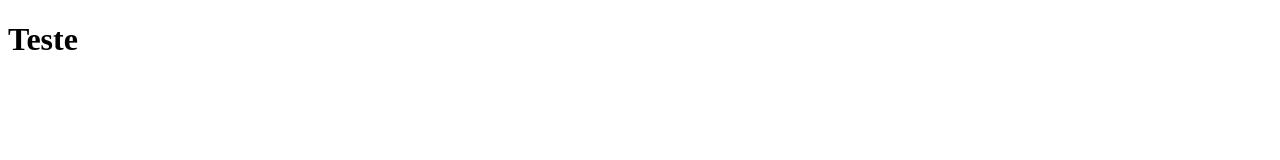
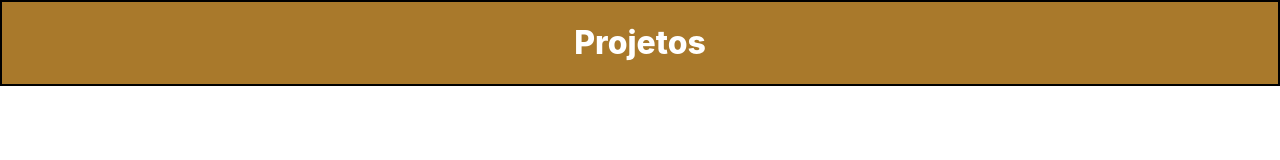
Before and after one commit to void-Pedro/TOP-Estudos, a plain HTML site: page index.html in a window 1280 px wide. Drawn offline with Linux system fonts and the light colour scheme.

Commit message:
Pagina inicial

```diff
--- a/Javascript/style.css
+++ /dev/null
@@ -1,19 +0,0 @@
-.container{
-    background-color: blanchedalmond;
-    width:500px;
-    height:300px;
-    margin:8px;
-    border: 2px solid  grey;
-    display:flex;
-    align-items: center;
-    justify-content: center;
-    gap: 50px;
-
-}
-.flexbox {
-    background-color: aquamarine;
-    width:50px;
-    height:30px;
-    margin:2px;
-    border:2px solid darkcyan;
-}
--- a/index.html
+++ b/index.html
@@ -6,8 +6,11 @@
   <title>Página Inicial</title>
 </head>
 <body>
-  <div class="container">
-    <h1>Teste</h1>
-  </div>
+    <header class="container">
+        <h1 class="bold">Projetos</h1>
+    </header>
+    <div class="container">
+
+    </div>
 </body>
 </html>
--- a/style.css
+++ b/style.css
@@ -0,0 +1,19 @@
+body {
+    margin: 0;
+    padding: 0;
+    font-family: "Inter", "Helvetica Neue", Helvetica, Arial, sans-serif;
+    background-image: "Images/OdinLogo.jpg";
+}
+header {
+    background-color: #a9792b;
+    color:#FFF;
+    border: 2px solid black;
+}
+.container {
+    display:flex;
+    flex-direction: column;
+    align-items: center;
+}
+.bold {
+    font-weight: 800;
+}
```
Also changed, not shown: Javascript/teste.html (deleted, +0 -34 lines), Images/OdinLogo.jpg (added), Projetos/Etch-a-Sketch/index.html (renamed from Etch-a-Sketch/index.html), Projetos/Etch-a-Sketch/javascript.js (renamed from Etch-a-Sketch/javascript.js), Projetos/Etch-a-Sketch/style.css (renamed from Etch-a-Sketch/style.css), Projetos/RockPaperScissors/RockPaperScissors.html (renamed from Javascript/RockPaperScissors/RockPaperScissors.html), Projetos/RockPaperScissors/RockPaperScissors.js (renamed from Javascript/RockPaperScissors/RockPaperScissors.js).
